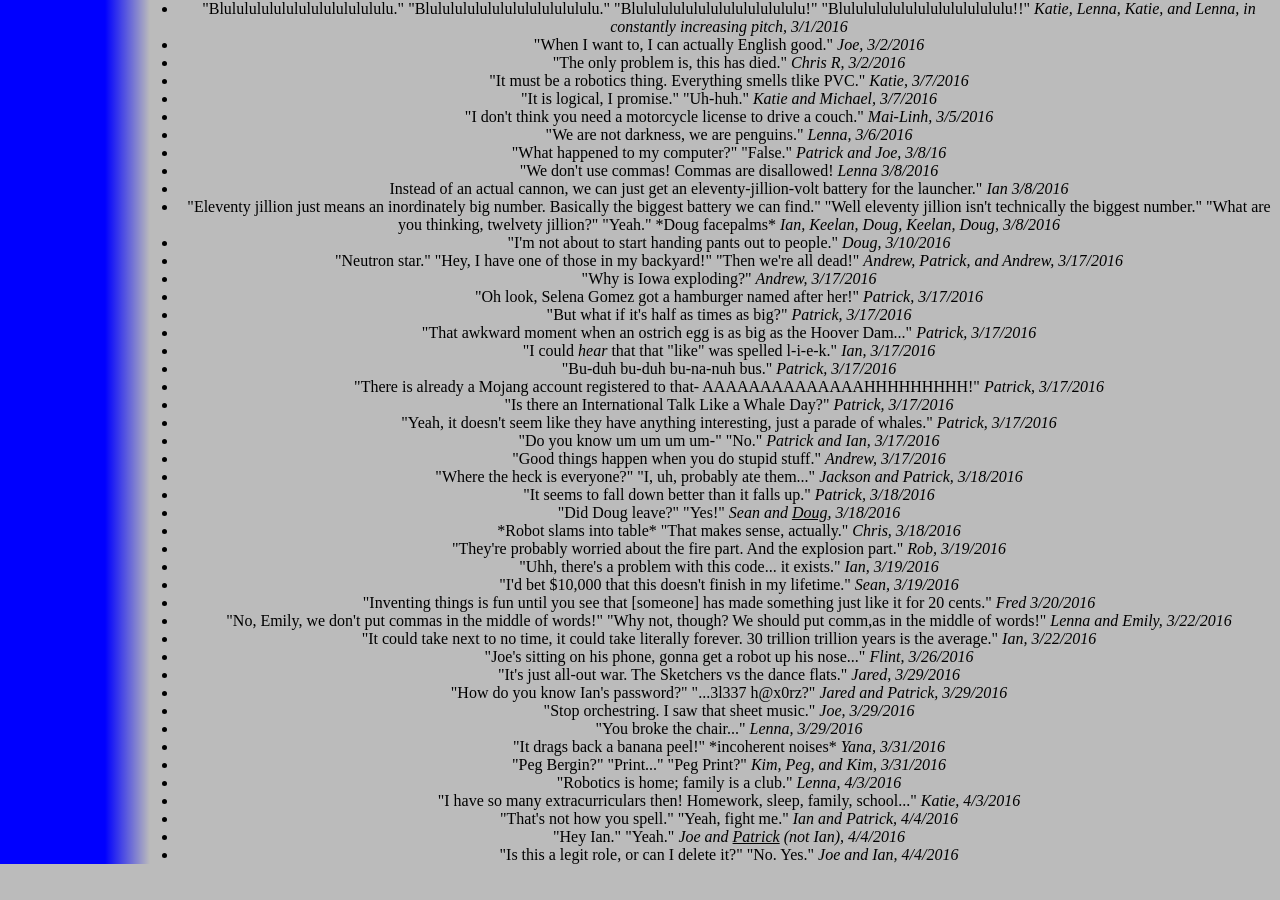
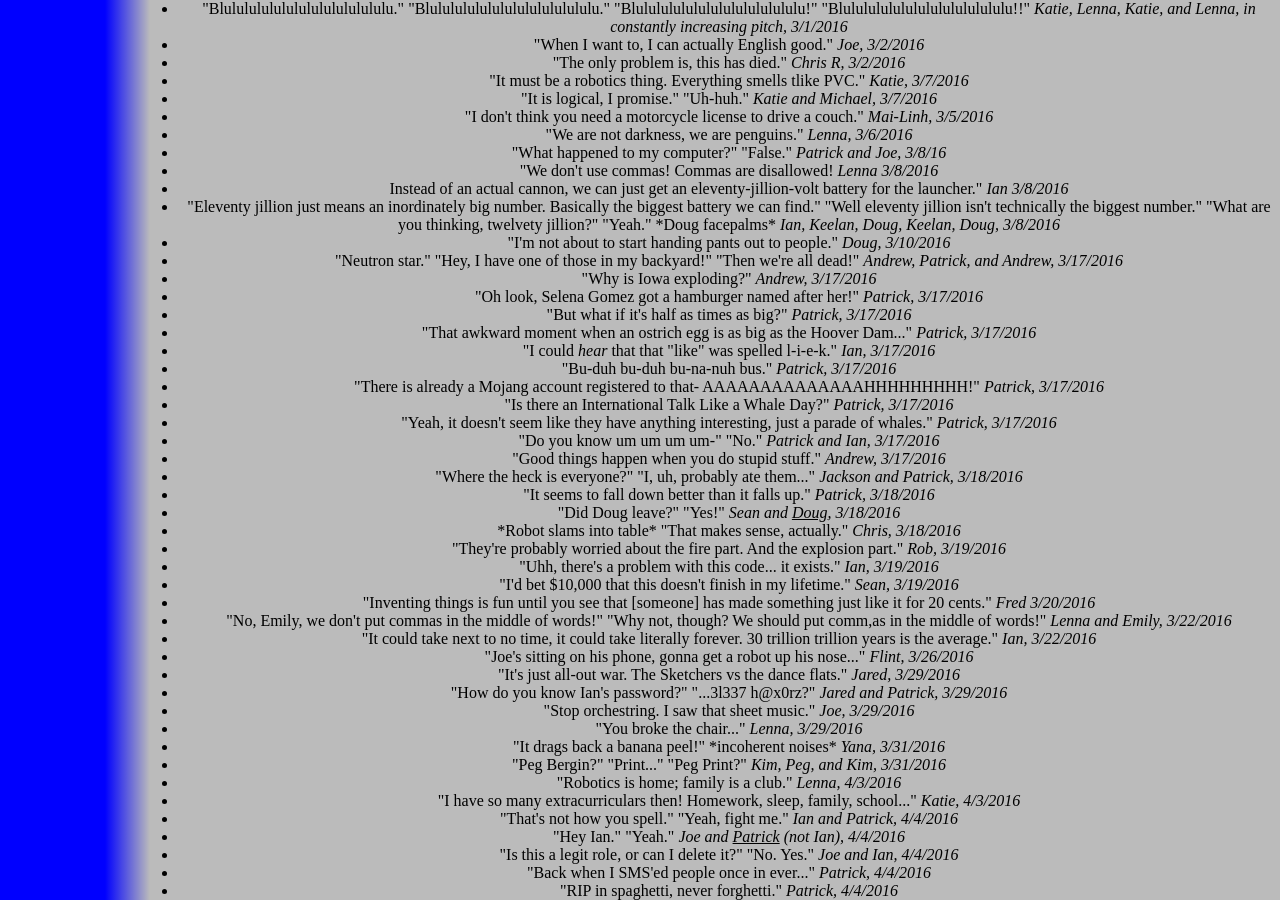
Before and after one commit to katiebugmoon/FRC4131.github.io, a Jekyll site: the page built from media/2016/quotes.html, in a window 1280 px wide and 900 px high, scrolled down 1906 px. Built offline with Jekyll 4.4.1, drawn with Linux system fonts in a browser that asks for light colours; nearby versions of some CDN libraries; before the commit the page ends 2770 px from its top, so only the background shows below that.

Commit message:
Update quotes.html

```diff
--- a/media/2016/quotes.html
+++ b/media/2016/quotes.html
@@ -147,4 +147,6 @@ title: Build Season 2016 Quotes
 	<li>"That's not how you spell." "Yeah, fight me." <i>Ian and Patrick, 4/4/2016</i></li>
 	<li>"Hey Ian." "Yeah." <i>Joe and <u>Patrick</u> (not Ian), 4/4/2016</i></li>
 	<li>"Is this a legit role, or can I delete it?" "No. Yes." <i>Joe and Ian, 4/4/2016</i></li>
+	<li>"Back when I SMS'ed people once in ever..." <i>Patrick, 4/4/2016</i></li>
+	<li>"RIP in spaghetti, never forghetti." <i>Patrick, 4/4/2016</i></li>
 </ul><center>
```
